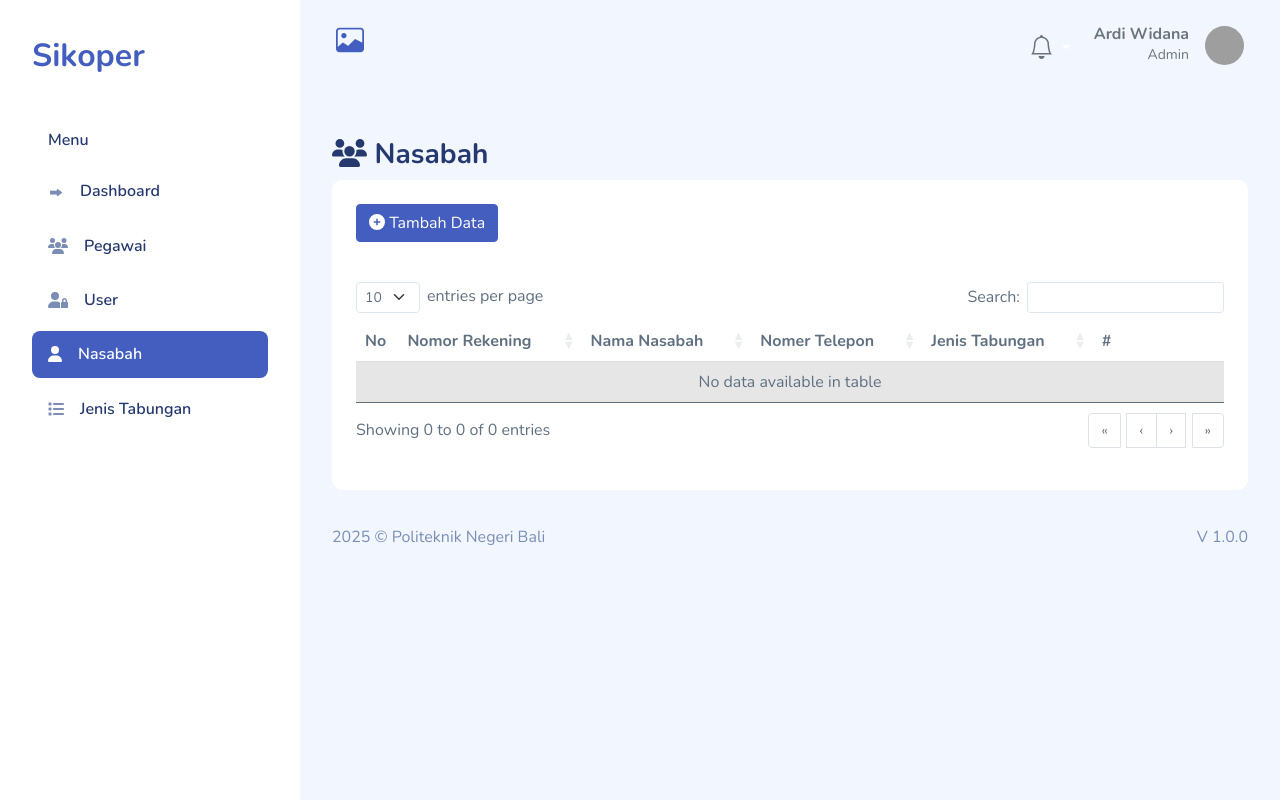
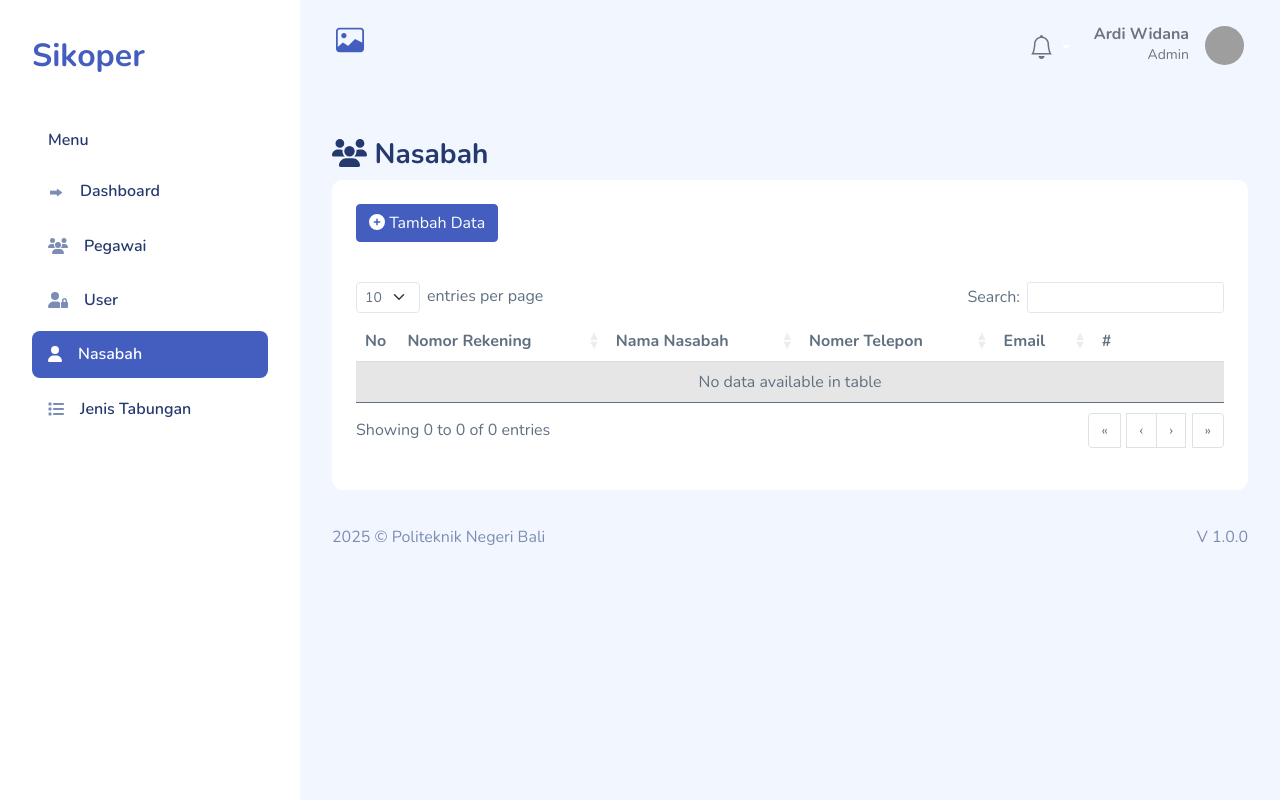
Before and after one commit to Sikoper/Sikoper-ci3, a CodeIgniter app: page /sikoper/nasabah in a window 1280 px wide. Run offline with CodeIgniter, Linux system fonts and the light colour scheme; a user stored in the database is signed in; data that the repository does not hold is empty; some libraries are stand-ins or nearby versions; grey boxes are pictures that could not be loaded.

Commit message:
refactor(nasabah): remove jenis_tabungan references and update to use email in forms and tables

```diff
--- a/application/controllers/Nasabah.php
+++ b/application/controllers/Nasabah.php
@@ -48,14 +48,12 @@ class Nasabah extends CI_Controller
             foreach ($list as $field) {
                 $no++;
                 $row = array();
-                $jenistabungan = $this->Kategori_model->get_data_by_id($field->jenistabungan_id);
-                $jenis_tabungan = $jenistabungan ? $jenistabungan->nama : 'Tidak Diketahui';
 
                 $row[] = "<div class=\"text-center\">$no</div>";
                 $row[] = $field->no_rekening;
                 $row[] = $field->nama_lengkap;
                 $row[] = $field->telp;
-                $row[] = $jenis_tabungan;
+                $row[] = $field->email;
                 $row[] = "<button type=\"button\" class=\"btn btn-success\" onclick=\"window.location='nasabah/edit/" . safe_base64_encode($field->nik) . "'\"><i class='fa fa-edit fa-fw'></i></button>
                             <button class=\"btn btn-danger\" onclick=\"deleteItem('" . $field->id . "', '" . $field->nama_lengkap . "')\"><i class=\"fa fa-trash fa-fw\"></i></button>
                             <button class=\"btn btn-secondary\"onclick=\"window.location='nasabah/detail/" . safe_base64_encode($field->nik) . "'\"><i class='fa fa-info fa-fw'></i></button>";;
@@ -155,12 +153,10 @@ class Nasabah extends CI_Controller
         $getProv = file_get_contents("https://wilayah.id/api/provinces.json");
         $response = json_decode($getProv, true);
 
-        $datajenis = $this->Kategori_model->get_data();
         $pegawai = $this->Pegawai_model->get_data();
 
         $data = [
             'provinces' => $response['data'],
-            'jenistabungan' => $datajenis,
             'pegawai' => $pegawai,
             'level' => $this->session->userdata('level'),
         ];
@@ -203,7 +199,6 @@ class Nasabah extends CI_Controller
             $rw                 = $input->post('rw');
             $alamat             = $input->post('alamat');
             $telp               = $input->post('telp');
-            $jenis_tabungan     = $input->post('jenistabungan_id');
             $no_rekening        = $input->post('nomor_rekening');
             $pegawai_id         = $input->post('pegawai_id');
 
@@ -262,9 +257,6 @@ class Nasabah extends CI_Controller
                 'numeric'    => 'No Telepon harus berupa angka.',
                 'min_length' => 'No Telepon minimal 10 karakter.'
             ]);
-            $this->form_validation->set_rules('jenistabungan_id', 'Jenis Tabungan', 'required', [
-                'required'   => 'Jenis Tabungan tidak boleh kosong.'
-            ]);
             $this->form_validation->set_rules('nomor_rekening', 'Nomor Rekening', 'required', [
                 'required'   => 'Nomor Rekening tidak boleh kosong.'
             ]);
@@ -312,7 +304,6 @@ class Nasabah extends CI_Controller
                     'rw'                => $rw ?: '000',
                     'alamat'            => $alamat,
                     'telp'              => $telp,
-                    'jenistabungan_id'  => $jenis_tabungan,
                     'no_rekening'       => $no_rekening,
                     'pegawai_id'        => $pegawai_id
                 ];
@@ -417,7 +408,6 @@ class Nasabah extends CI_Controller
             'kabList' => $responseKab['data'],
             'kecList' => $responseKec['data'],
             'kelList' => $responseKel['data'],
-            'jenistabungan' => $kategori,
             'level' => $this->session->userdata('level'),
             'pegawai' => $pegawai,
         ];
@@ -460,7 +450,6 @@ class Nasabah extends CI_Controller
             $rw                 = $input->post('rw');
             $alamat             = $input->post('alamat');
             $telp               = $input->post('telp');
-            $jenis_tabungan     = $input->post('jenistabungan_id');
             $no_rekening        = $input->post('nomor_rekening');
             $pegawai_id         = $input->post('pegawai_id');
 
@@ -525,9 +514,6 @@ class Nasabah extends CI_Controller
                 'numeric'    => 'No Telepon harus berupa angka.',
                 'min_length' => 'No Telepon minimal 10 karakter.'
             ]);
-            $this->form_validation->set_rules('jenistabungan_id', 'Jenis Tabungan', 'required', [
-                'required'   => 'Jenis Tabungan tidak boleh kosong.'
-            ]);
             $this->form_validation->set_rules('nomor_rekening', 'Nomor Rekening', 'required', [
                 'required'   => 'Nomor Rekening tidak boleh kosong.'
             ]);
@@ -575,7 +561,6 @@ class Nasabah extends CI_Controller
                     'rw'                => $rw ?: '000',
                     'alamat'            => $alamat,
                     'telp'              => $telp,
-                    'jenistabungan_id'  => $jenis_tabungan,
                     'no_rekening'       => $no_rekening,
                     'pegawai_id'        => $pegawai_id
                 ];
@@ -646,7 +631,6 @@ class Nasabah extends CI_Controller
             'nama_kabupaten' => $nama_kabupaten,
             'nama_kecamatan' => $nama_kecamatan,
             'nama_desa' => $nama_desa,
-            'jenis_tabungan' => $kategori,
             'level' => $this->session->userdata('level'),
         ];
         $parser = [
--- a/application/models/Nasabah_model.php
+++ b/application/models/Nasabah_model.php
@@ -4,9 +4,9 @@ defined('BASEPATH') or exit('No direct script access allowed');
 class Nasabah_model extends CI_Model
 {
     var $table = 'tbnasabah';
-    var $column_order = array(null, 'no_rekening', 'nama_lengkap', 'telp', 'jenistabungan_id', null);
-    var $column_search = array('no_rekening', 'nama_lengkap', 'jenistabungan_id');
-    var $order = array('id' => 'DESC');
+    var $column_order = array(null, 'no_rekening', 'nama_lengkap', 'telp', 'email',  null);
+    var $column_search = array('no_rekening', 'nama_lengkap', 'email');
+    var $order = array('created_at' => 'DESC');
 
     private function _get_datatables_query()
     {
--- a/application/views/nasabah/index.php
+++ b/application/views/nasabah/index.php
@@ -16,7 +16,7 @@
                             <th>Nomor Rekening</th>
                             <th>Nama Nasabah</th>
                             <th>Nomer Telepon</th>
-                            <th>Jenis Tabungan</th>
+                            <th>Email</th>
                             <th>#</th>
                         </tr>
                     </thead>
```
Also changed, not shown: application/views/nasabah/addForm.php (+0 -12 lines), application/views/nasabah/editForm.php (+0 -13 lines).
